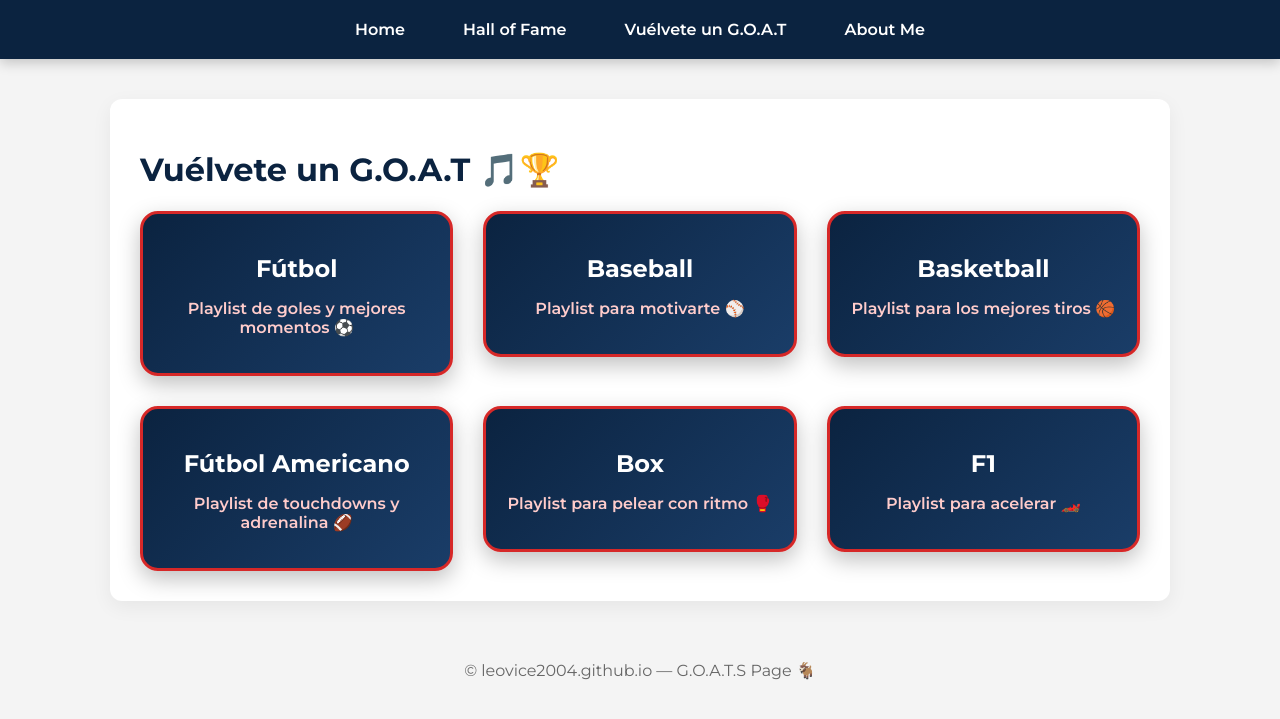
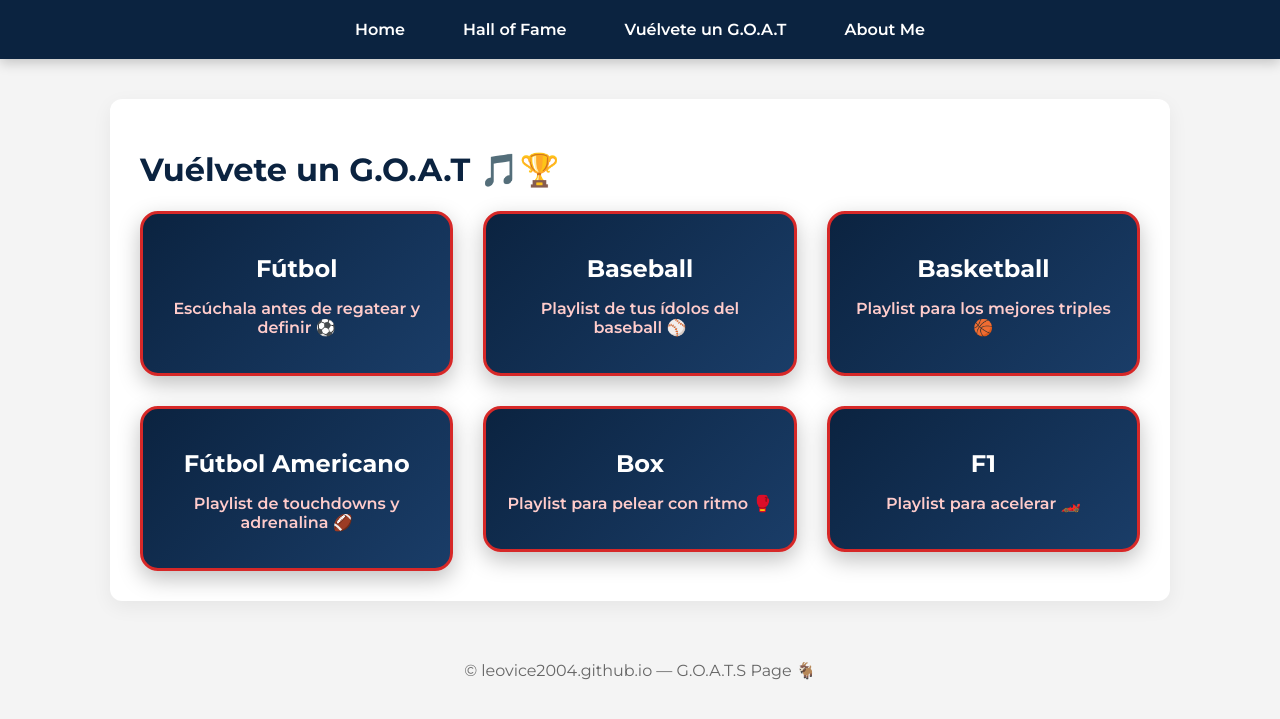
Before and after one commit to leovice2004/leovice2004.github.io, a Jekyll site: the page built from playlist.md, in a window 1280 px wide. Shown: the top 719 px of the page. Built offline with Jekyll 4.4.1, drawn with Linux system fonts in a browser that asks for light colours.

Commit message:
Update playlist.md

```diff
--- a/playlist.md
+++ b/playlist.md
@@ -51,28 +51,28 @@ permalink: /playlist/
 <a class="playlist-link" href="https://open.spotify.com/playlist/38GGgiwpJO8JVi7dPE4FKO?si=NE8ikwTeRYem8NUncCQosA" target="_blank">
     <div class="playlist-card">
         <h2>Fútbol</h2>
-        <p>Playlist de goles y mejores momentos ⚽</p>
+        <p>Escúchala antes de regatear y definir ⚽</p>
     </div>
 </a>
 
 <!-- Baseball -->
-<a class="playlist-link" href="https://open.spotify.com/playlist/37i9dQZF1DWV6vTb2Q5a8h" target="_blank">
+<a class="playlist-link" href="https://open.spotify.com/playlist/7LjQHK27LQ8aJ1lDnS4oNx?si=b3Ss6jdMRneDG7hITVcEwg" target="_blank">
     <div class="playlist-card">
         <h2>Baseball</h2>
-        <p>Playlist para motivarte ⚾</p>
+        <p>Playlist de tus ídolos del baseball ⚾</p>
     </div>
 </a>
 
 <!-- Basketball -->
-<a class="playlist-link" href="https://open.spotify.com/playlist/37i9dQZF1DXbYM3nMM0oPk" target="_blank">
+<a class="playlist-link" href="https://open.spotify.com/playlist/4f6Nqw2CnrqcuIHR5k1W5P?si=9d9VZDoPStCoEeYYbWjbpQ" target="_blank">
     <div class="playlist-card">
         <h2>Basketball</h2>
-        <p>Playlist para los mejores tiros 🏀</p>
+        <p>Playlist para los mejores triples 🏀</p>
     </div>
 </a>
 
 <!-- Fútbol Americano -->
-<a class="playlist-link" href="https://open.spotify.com/playlist/37i9dQZF1DX1lVhptIYRda" target="_blank">
+<a class="playlist-link" href="https://open.spotify.com/playlist/6KNruzKpF3ZZUUfjRJHcMV?si=vjXFI8S5S2iQWN3YQQEgsA" target="_blank">
     <div class="playlist-card">
         <h2>Fútbol Americano</h2>
         <p>Playlist de touchdowns y adrenalina 🏈</p>
@@ -80,7 +80,7 @@ permalink: /playlist/
 </a>
 
 <!-- Box -->
-<a class="playlist-link" href="https://open.spotify.com/playlist/37i9dQZF1DWZrqjCS3p1YH" target="_blank">
+<a class="playlist-link" href="https://open.spotify.com/playlist/7BjPPggSVPDl0gUtlTvqH0?si=brSmQD8KSIWa_vwJFbLCQg" target="_blank">
     <div class="playlist-card">
         <h2>Box</h2>
         <p>Playlist para pelear con ritmo 🥊</p>
@@ -88,7 +88,7 @@ permalink: /playlist/
 </a>
 
 <!-- F1 -->
-<a class="playlist-link" href="https://open.spotify.com/playlist/37i9dQZF1DX4o1oenSJRJd" target="_blank">
+<a class="playlist-link" href="https://open.spotify.com/playlist/286L0KkE3PwMWvJzxwe70l?si=4uYwv5pbTTSiiHqZYIQTjg" target="_blank">
     <div class="playlist-card">
         <h2>F1</h2>
         <p>Playlist para acelerar 🏎️</p>
```
